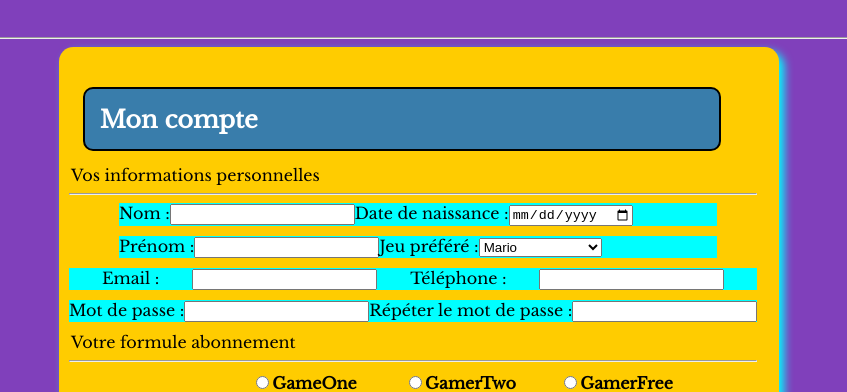
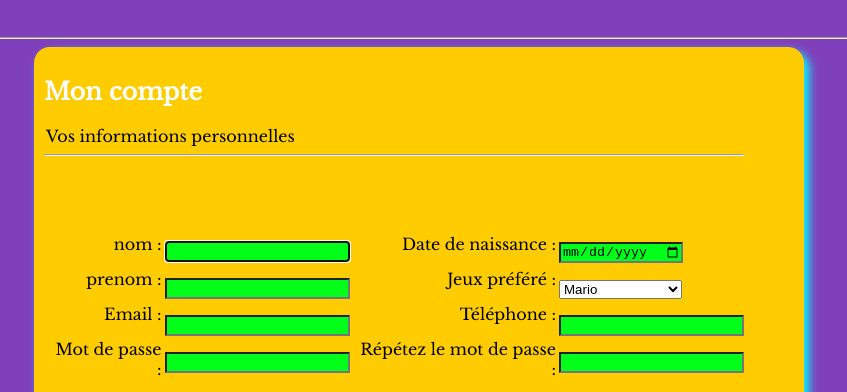
Before and after one commit to AldricPicard/travailcss, a plain HTML site: page index.html in a window 1280 px wide. Shown: the part 707-1099 px from the top of the page, without its empty margins (221-1068 px from the left). Drawn offline with nearby package versions, Linux system fonts and the light colour scheme; files whose address does not match are found by name.

Commit message:
nouveau commit

```diff
--- a/css/style.css
+++ b/css/style.css
@@ -119,8 +119,8 @@ nav ul li a {
 
 #formulaire1 {
     display: flex;
-    width: 700px;
-    height: 700px;
+    width: 750px;
+    height: 800px;
     background-color: rgb(255, 204, 0);
     margin: auto;
     padding: 10px;
@@ -130,21 +130,39 @@ nav ul li a {
 
 }
 
-/*banniere mon compte*/
+#formulaire_inscription_mon_compte {
+    display: flex;
 
-#banniere_mon_compte {
-    display: flex;
-    background-color: rgb(57, 125, 171);
-    padding-left: 15px;
-    margin: 2%;
-    width: 90%;
-    height: 60px;
-    border-radius: 10px;
-    border: 2px solid rgb(0, 0, 0);
     align-items: center;
-    margin-top: 30px;
+    align-content: center;
+    width: 700px;
+    height: 300px;
 }
 
+input:invalid {
+    background: rgb(255, 0, 0);
+}
+input:valid {
+    background: rgb(1, 255, 26);
+}
+
+
+.label {
+    text-align: right;
+    margin: 3px;
+    justify-content: flex-end;
+}
+
+.input {
+    justify-content: left;
+
+}
+
+.label_form {
+    margin-bottom: 15px;
+}
+
+/* fin formulaire */
 #h2_form {
     color: white;
 }
@@ -153,7 +171,8 @@ nav ul li a {
     margin-bottom: 0px;
     color: black;
 }
-/*le début du formulaire à remplir*/
+
+/**/
 #idDivForm1 {
     display: flex;
     background-color: aqua;
@@ -162,9 +181,12 @@ nav ul li a {
     margin-right: 40px;
     margin-left: 50px;
 }
-.label{
+
+.label {
     text-align: right;
 }
+
+/*  */
 #idDivForm2 {
     display: flex;
     background-color: aqua;
@@ -192,12 +214,13 @@ nav ul li a {
 
 }
 
-td{
+td {
     border: 1px solid rgb(57, 125, 171);
     text-align: center;
     width: 150px;
 }
-#bouton_valider_annuler{
+
+#bouton_valider_annuler {
     display: flex;
     justify-content: center;
 
@@ -205,15 +228,28 @@ td{
 
 
 }
-#bouton_valider{
+
+#bouton_valider {
     margin-left: 15px;
     color: white;
     background-color: black;
     border-radius: 5px;
 }
 
-#bouton_annuler{
+#bouton_annuler {
     color: white;
     background-color: black;
     border-radius: 5px;
 }
+
+#bouton_annuler:hover {
+    border: 2px solid rgb(251, 251, 251);
+    background-color: brown;
+
+}
+
+#bouton_valider:hover {
+    border: 2px solid rgb(255, 255, 255);
+    background-color: brown;
+
+}
--- a/index.html
+++ b/index.html
@@ -10,7 +10,7 @@
     <link rel="preconnect" href="https://fonts.gstatic.com" crossorigin>
     <link href="https://fonts.googleapis.com/css2?family=Libre+Baskerville&display=swap" rel="stylesheet">
     <link rel="shortcut icon" href="/Exercice Gamerz/media/images/logo-gamerz.png" type="image/x-icon/png">
-    <title>inscription</title>
+    <title>Gamerz inscription</title>
 </head>
 
 <body>
@@ -62,32 +62,29 @@
                         </div>
                         <legend>Vos informations personnelles</legend>
                         <hr>
-                            <div id="idDivForm1" class="idDivForm">
+                        <div>
+                            <div id="formulaire_inscription_mon_compte">
                                 <div class="label">
-                                    <label for="nom">Nom :</label>
+                                    <div class="label_form"><label for="nom">nom :</label></div>
+                                    <div class="label_form"><label for="prenom">prenom :</label></div>
+                                    <div class="label_form"><label for="email">Email :</label></div>
+                                    <div class="label_form"><label for="motdepasse">Mot de passe :</label></div>
                                 </div>
-                                <div>
-                                    <input type="text" name="nom" id="nom">
+                                <div class="input">
+                                    <div class="label_form"><input type="text" name="nom" id="nom" autofocus></div>
+                                    <div class="label_form"><input type="text" name="prenom" id="prenom"></div>
+                                    <div class="label_form"><input type="email" name="email" id="email"></div>
+                                    <div class="label_form"><input type="password" name="motdepasse" id="motdepasse"></div>
                                 </div>
                                 <div class="label">
-                                    <label for="naissanceDate">Date de naissance :</label>
+                                    <div class="label_form"><label for="datedenaissance">Date de naissance :</label></div>
+                                    <div class="label_form"><label for="jeuPref">Jeux préféré :</label></div>
+                                    <div class="label_form"><label for="telephone">Téléphone :</label></div>
+                                    <div class="label_form"><label for="repetelemdp">Répétez le mot de passe :</label></div>
                                 </div>
-                                <div class="">
-                                    <input type="date" name="DateNaissance" id="naissanceDate">
-                                </div>
-                            </div>
-                            <div id="idDivForm2" class="idDivForm">
-                                <div>
-                                    <label for="prenom">Prénom :</label>
-                                </div>
-                                <div>
-                                    <input type="text" name="prenom" id="prenom">
-                                </div>
-                                <div>
-                                    <label for="jeuPref">Jeu préféré :</label>
-                                </div>
-                                <div>
-                                    <select name="Jeu" id="jeuPref">
+                                <div class="input">
+                                    <div class="label_form"><input type="date" name="datedenaissance" id="datedenaissance"></div>
+                                    <div class="label_form"><select name="Jeu" id="jeuPref">
                                             <optgroup label="Plate-forme">
                                                 <option value="mario">Mario</option>
                                                 <option value="Rayman">Rayman</option>
@@ -97,52 +94,21 @@
                                                 <option value="CS">Counter Strike</option>
                                                 <option value="Overwatch">Overwatch</option>
                                             </optgroup>
-                                    </select>
-                                </div>
-                            </div>
-                            <div id="idDivForm3" class="idDivForm">
-                                <div>
-                                    <label for="email">Email :</label>
-                                </div>
-                                <div>
-                                    <input type="email" name="email" id="email">
-                                </div>
-                                <div>
-                                    <label for="tel">Téléphone :</label>
-                                </div>
-                                <div>
-                                    <input type="tel" name="tel" id="tel">
-                                </div>
-                            </div>
-                            <div id="idDivForm4" class="idDivForm">
-                                <div>
-                                    <label for="mdp">Mot de passe :</label>
-                                </div>
-                                <div>
-                                    <input type="password" name="mdp" id="mdp">
-                                </div>
-                                <div>
-                                    <label for="Rmdp">Répéter le mot de passe :</label>
-                                </div>
-                                <div>
-                                    <input type="password" name="Rmdp" id="Rmdp">
-                                </div>
+                                        </select></div>
+                                    <div class="label_form"><input type="tel" name="telephone" id="telephone"></div>
+                                    <div class="label_form"><input type="password" name="motdepasse" id="motdepasse"></div>
                             </div>
                         </div>
 
             <legend>Votre formule abonnement</legend>
             <hr>
             <table>
-
-
                 <thead>
                     <tr>
                         <th></th>
-                                <th><input type="radio" name="abonnement" id="gameone"><label
-                                        for="gameone">GameOne</label>
+                        <th><input type="radio" name="abonnement" id="gameone"><label for="gameone">GameOne</label>
                         </th>
-                                <th><input type="radio" name="abonnement" id="gametwo"><label
-                                        for="gametwo">GamerTwo</label>
+                        <th><input type="radio" name="abonnement" id="gametwo"><label for="gametwo">GamerTwo</label>
                         </th>
                         <th><input type="radio" name="abonnement" id="gamerzfree"><label
                                 for="gamerzfree">GamerFree</label></th>
@@ -176,18 +142,19 @@
                 </tbody>
                 <tfoot>
                     <tr>
-                                <th></td>
+                        <th>
+                            </td>
                         <th><input type="checkbox" name="nosnewsletters" id="newsletters1"><label
                                 for="newsletters1">Recevoir nos newsletters</label></td>
-                                <th colspan="2"><input type="checkbox" name="newsletterspartenaires"
-                                        id="newsletters2"><label for="newsletters2">Recevoir mes
+                        <th colspan="2"><input type="checkbox" name="newsletterspartenaires" id="newsletters2"><label
+                                for="newsletters2">Recevoir mes
                                 newslestters de nos partenaires</label></td>
                     </tr>
                 </tfoot>
             </table>
             <div id="bouton_valider_annuler">
-                        <div ><input type="reset" id="bouton_annuler"  value="Annuler"></div>
-                        <div ><input type="submit" id="bouton_valider"  value="Valider"></div>
+                <div><input type="reset" id="bouton_annuler" value="Annuler"></div>
+                <div><input type="submit" id="bouton_valider" value="Valider" ></div>
             </div>
             </div>
             </form>
```
Lines whose indentation alone changed are shown as unchanged.
